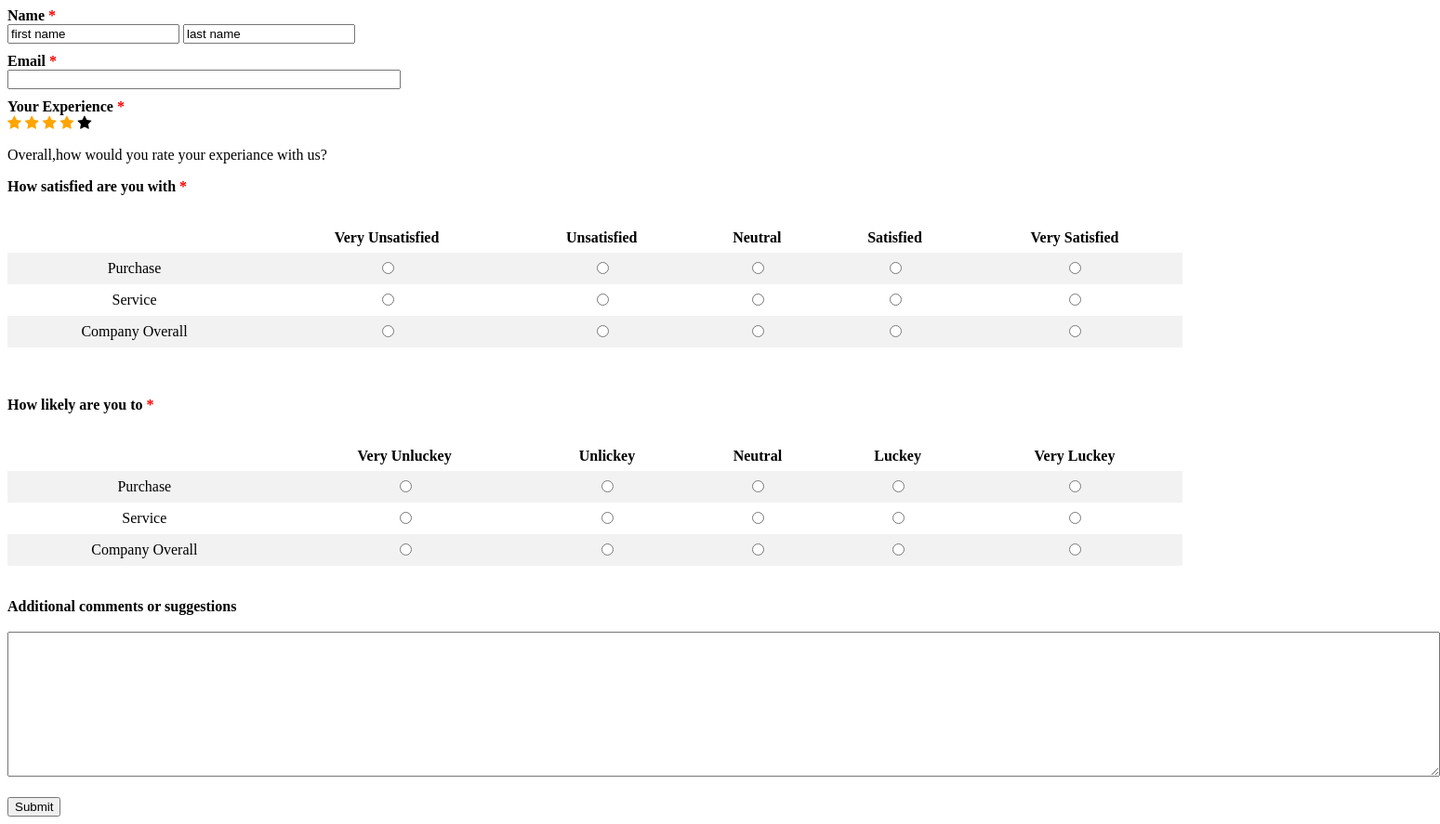
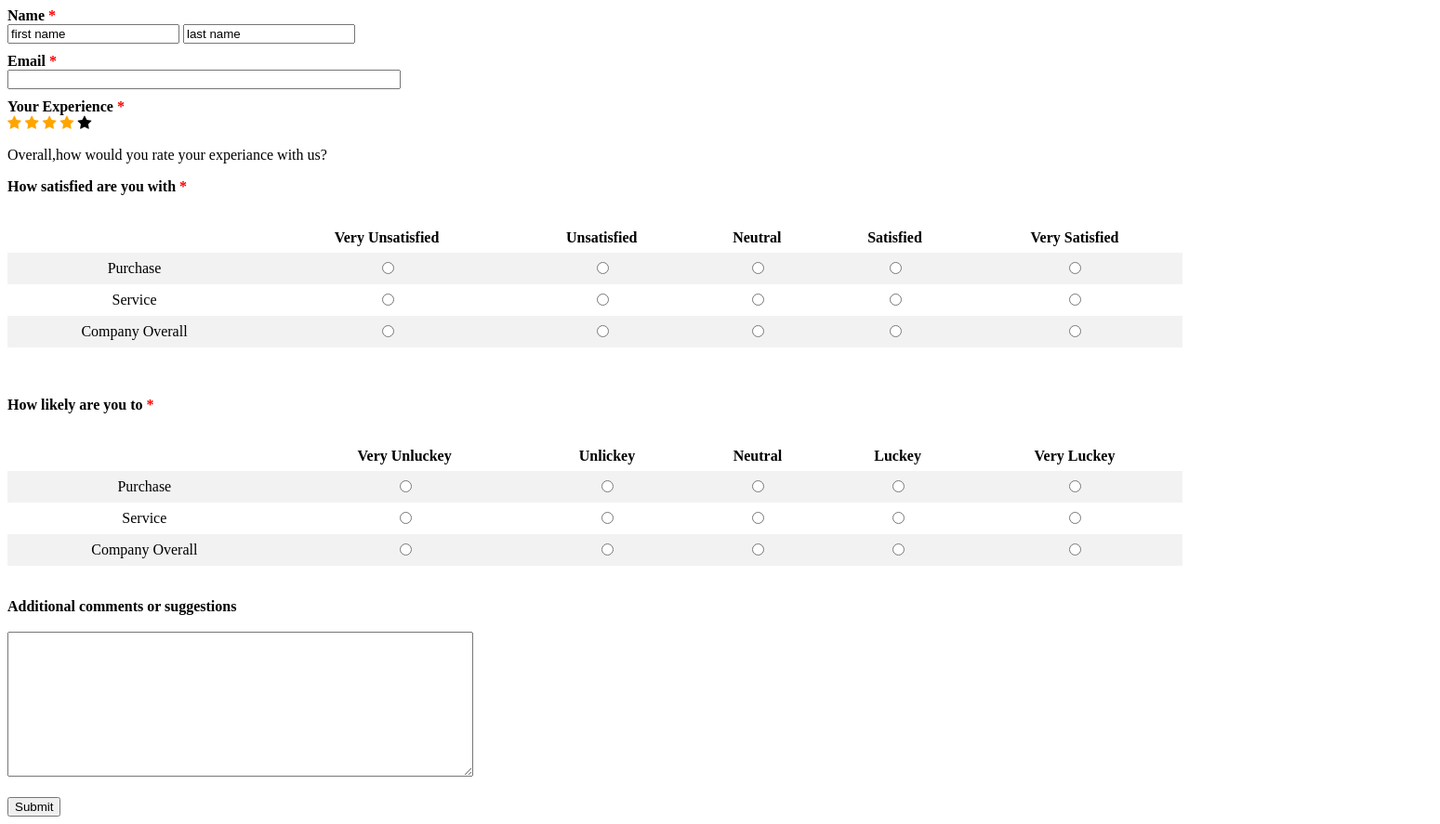
Before and after one commit to Pavan-rmes/Survey-Form, a plain HTML site: page index.html in a window 1280 px wide. Shown: the whole page at 93% size, 1549 px wide, since content can reach past the window. Drawn offline with Linux system fonts and the light colour scheme.

Commit message:
chnaged text area

```diff
--- a/index.html
+++ b/index.html
@@ -94,7 +94,7 @@
             </tr>
         </table>
         <b >Additional comments or suggestions</b><br><br>
-        <textarea rows="10" cols="190"></textarea><br><br>
+        <textarea rows="10" cols="60%"></textarea><br><br>
         <input type="submit" value="Submit">
     </form>
 
```
